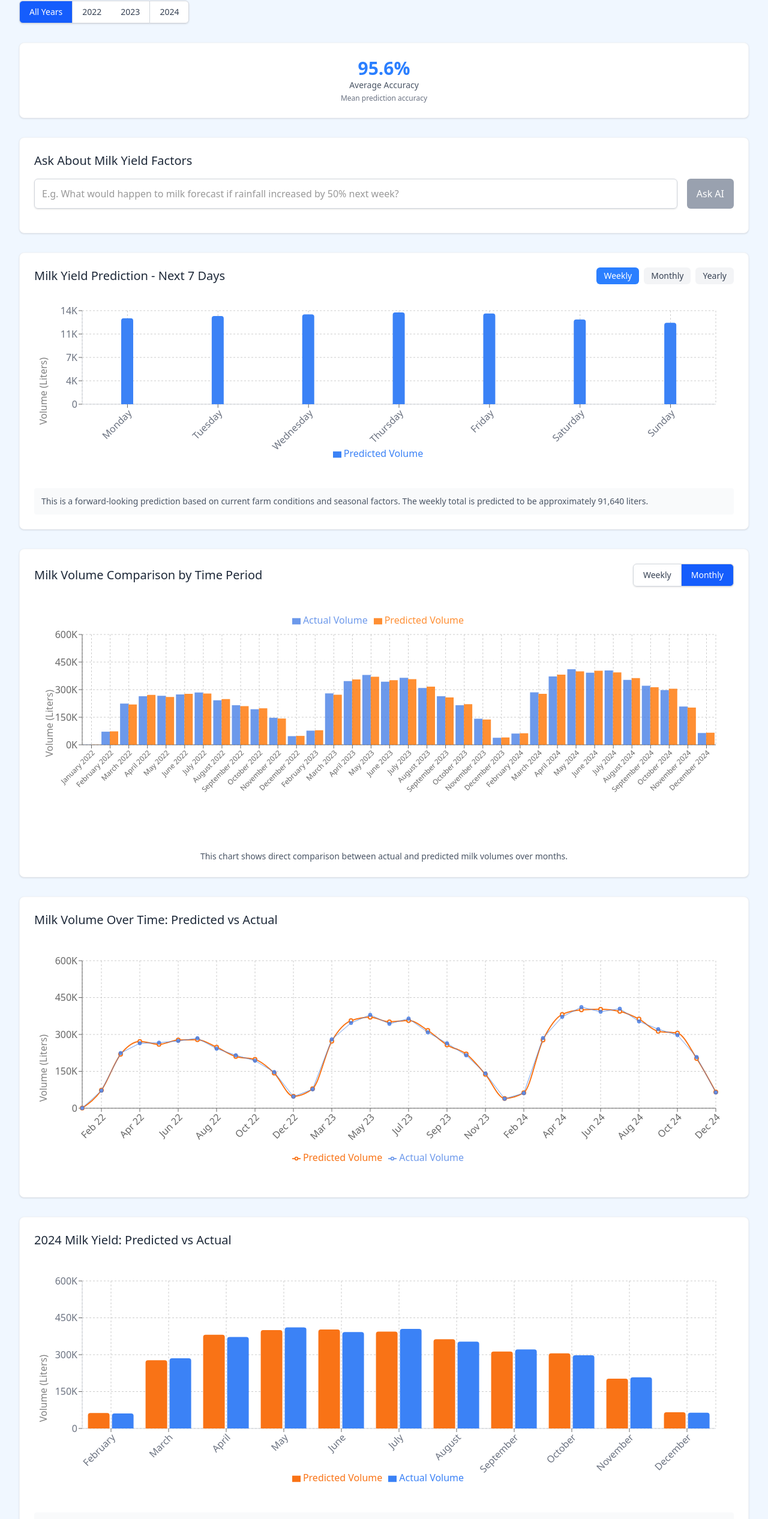
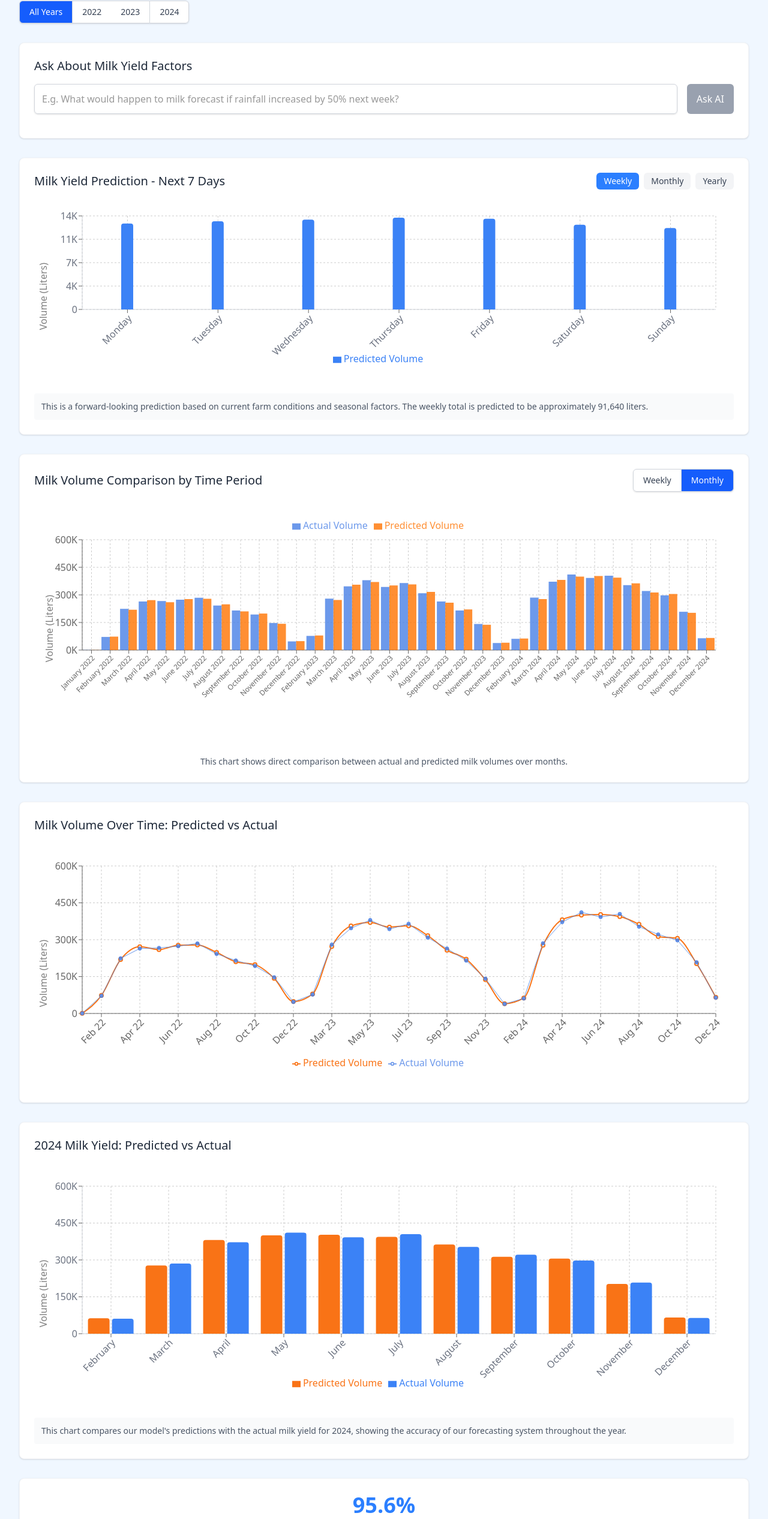
Before and after one commit to Ch-ir-ag/AgTechv0, a Next.js app: page /accuracy-demo in a window 1280 px wide. Shown: the part 227-2760 px from the top of the page at 60% size. Built offline with nearby package versions, Linux system fonts and the light colour scheme.

Commit message:
Moved the accuracy metric to the bottom of page

```diff
--- a/src/app/accuracy-demo/page.tsx
+++ b/src/app/accuracy-demo/page.tsx
@@ -377,15 +377,6 @@ export default function AccuracyDemo() {
             </div>
           </div>
 
-          {/* Model Performance Metrics */}
-          <div className="grid grid-cols-1 md:grid-cols-1 gap-4 mb-8">
-            <div className="bg-white p-6 rounded-lg shadow-sm border border-gray-100 text-center">
-              <p className="text-3xl font-bold text-blue-500">95.6%</p>
-              <p className="text-gray-600 text-sm">Average Accuracy</p>
-              <p className="text-xs text-gray-500 mt-1">Mean prediction accuracy</p>
-            </div>
-          </div>
-
           {/* LLM Query Interface */}
           <div className="bg-white rounded-lg shadow-sm p-6 border border-gray-100 mb-8">
             <h2 className="text-xl font-medium text-gray-800 mb-4">
@@ -754,6 +745,15 @@ export default function AccuracyDemo() {
               <p>This chart compares our model&apos;s predictions with the actual milk yield for 2024, showing the accuracy of our forecasting system throughout the year.</p>
             </div>
           </div>
+
+          {/* Model Performance Summary */}
+          <div className="grid grid-cols-1 md:grid-cols-1 gap-4 mb-8">
+            <div className="bg-white p-6 rounded-lg shadow-sm border border-gray-100 text-center">
+              <p className="text-4xl font-bold text-blue-500">95.6%</p>
+              <p className="text-gray-600 text-sm">Average Accuracy</p>
+              <p className="text-xs text-gray-500 mt-1">Mean prediction accuracy across all data points</p>
+            </div>
+          </div>
         </div>
       </main>
     </div>
```
